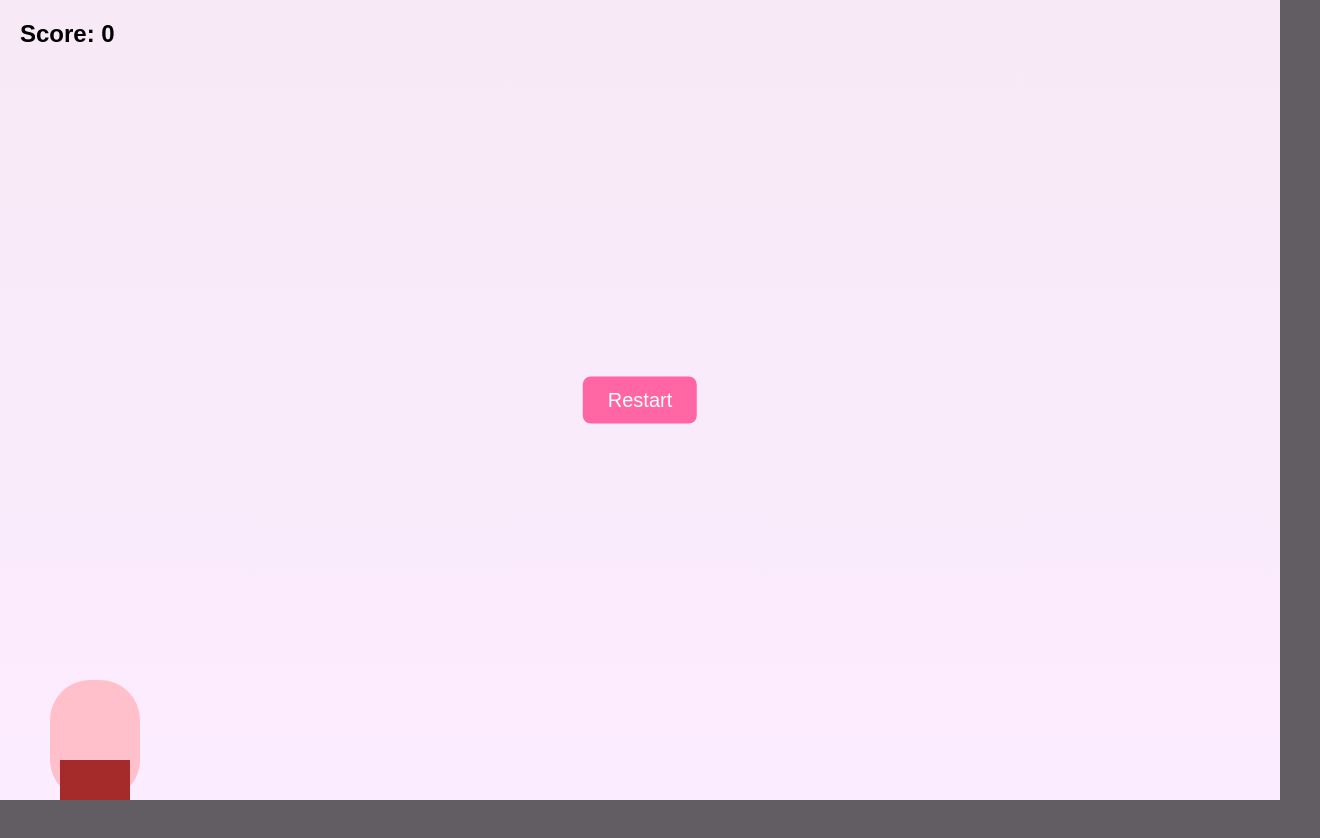
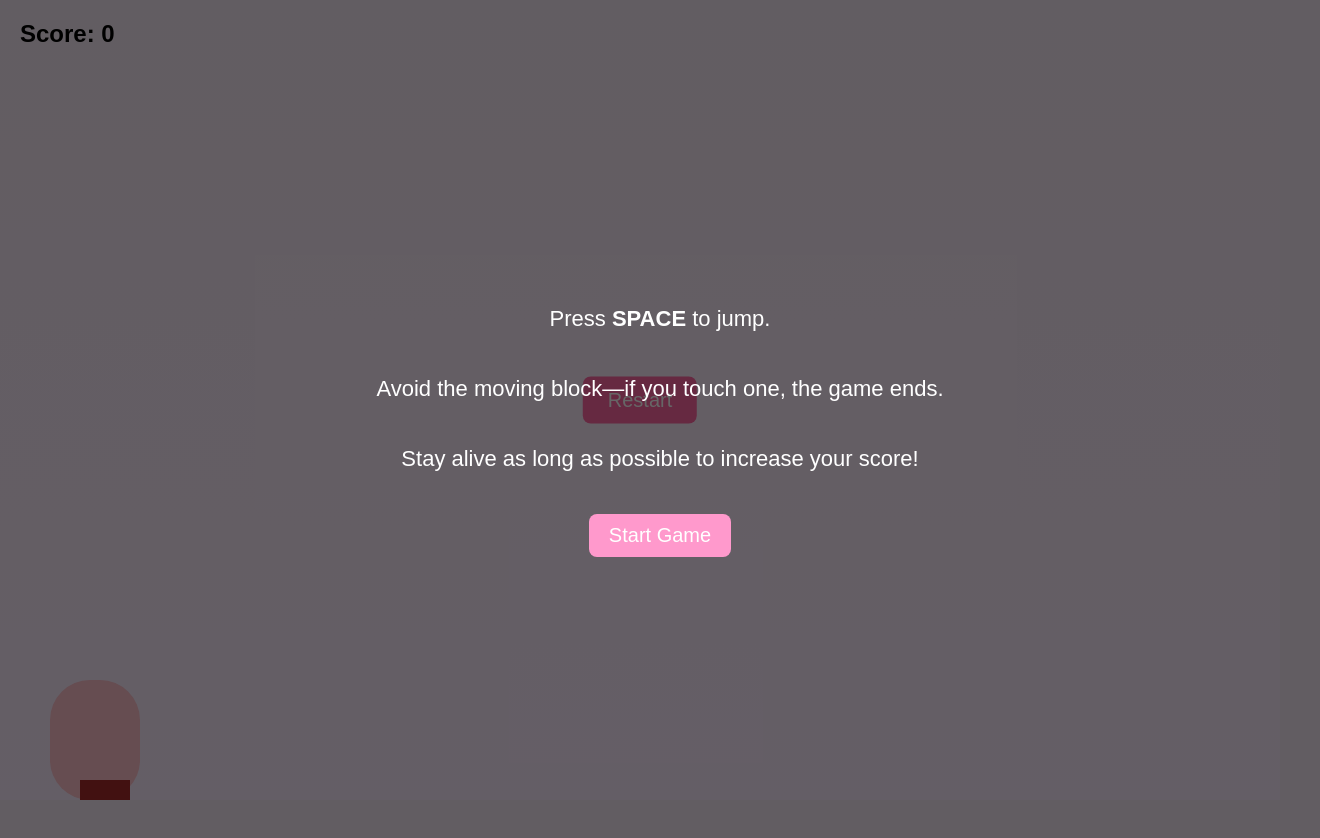
Before and after one commit to gportera/Ginger, a plain HTML site: page pages/finalgame.html in a window 1280 px wide. Shown: the whole page, 1320 px wide, since content can reach past the window. After the commit the page ends 800 px from the top, so only its background shows below. Drawn offline with Linux system fonts and the light colour scheme.

Commit message:
Add files via upload

```diff
--- a/pages/finalgame.html
+++ b/pages/finalgame.html
@@ -4,12 +4,7 @@
 <meta charset="UTF-8" />
 <meta name="viewport" content="width=device-width, initial-scale=1.0" />
 <title>Ballerina Jump Game</title>
-<div id="instructions" style="position:absolute;top:0;left:0;width:100%;height:100%;background:rgba(0,0,0,0.6);color:white;display:flex;flex-direction:column;justify-content:center;align-items:center;font-size:22px;text-align:center;padding:20px;">
-    <p>Press SPACE to jump.</p>
-    <p>Avoid the shoes—if you touch one, the game ends.</p>
-    <p>Stay alive as long as possible to increase your score!</p>
-    <button id="startBtn" style="padding:10px 20px;font-size:20px;border:none;border-radius:8px;background:#ff99cc;color:white;cursor:pointer;">Start Game</button>
-  </div>
+
 <style>
   body {
     margin: 0;
@@ -37,8 +32,8 @@
     transition: bottom 0.2s;
   }
   #shoe {
-    width: 70px;
-    height: 40px;
+    width: 50px;
+    height: 20px;
     background: brown;
     right: -100px;
   }
@@ -65,9 +60,49 @@
     display: none;
     border-radius: 8px;
   }
+
+  /* INSTRUCTIONS OVERLAY */
+  #instructions {
+    position: fixed;
+    top: 0;
+    left: 0;
+    width: 100vw;
+    height: 100vh;
+    background: rgba(0,0,0,0.6);
+    color: white;
+    display: flex;
+    flex-direction: column;
+    justify-content: center;
+    align-items: center;
+    font-size: 22px;
+    text-align: center;
+    padding: 20px;
+    z-index: 10;
+  }
+
+  #startBtn {
+    margin-top: 20px;
+    padding: 10px 20px;
+    font-size: 20px;
+    border: none;
+    border-radius: 8px;
+    background: #ff99cc;
+    color: white;
+    cursor: pointer;
+  }
 </style>
 </head>
+
 <body>
+
+<!-- Instructions Overlay (now in the correct place) -->
+<div id="instructions">
+  <p>Press <strong>SPACE</strong> to jump.</p>
+  <p>Avoid the moving block—if you touch one, the game ends.</p>
+  <p>Stay alive as long as possible to increase your score!</p>
+  <button id="startBtn">Start Game</button>
+</div>
+
 <div id="gameArea">
   <div id="score">Score: 0</div>
   <div id="ballerina"></div>
@@ -80,10 +115,16 @@
   const shoe = document.getElementById("shoe");
   const scoreDisplay = document.getElementById("score");
   const restartBtn = document.getElementById("restartBtn");
+  const instructions = document.getElementById("instructions");
+  const startBtn = document.getElementById("startBtn");
 
   let isJumping = false;
   let score = 0;
   let gameOver = false;
+
+  startBtn.addEventListener("click", () => {
+    instructions.style.display = "none";
+  });
 
   function jump() {
     if (isJumping) return;
@@ -146,5 +187,6 @@
 
   moveShoe();
 </script>
+
 </body>
 </html>
```
Also changed, not shown: index.html (+1 -1 lines), pages/ballet.html (+2 -2 lines), styles/ballet.css (+11 -0 lines).
